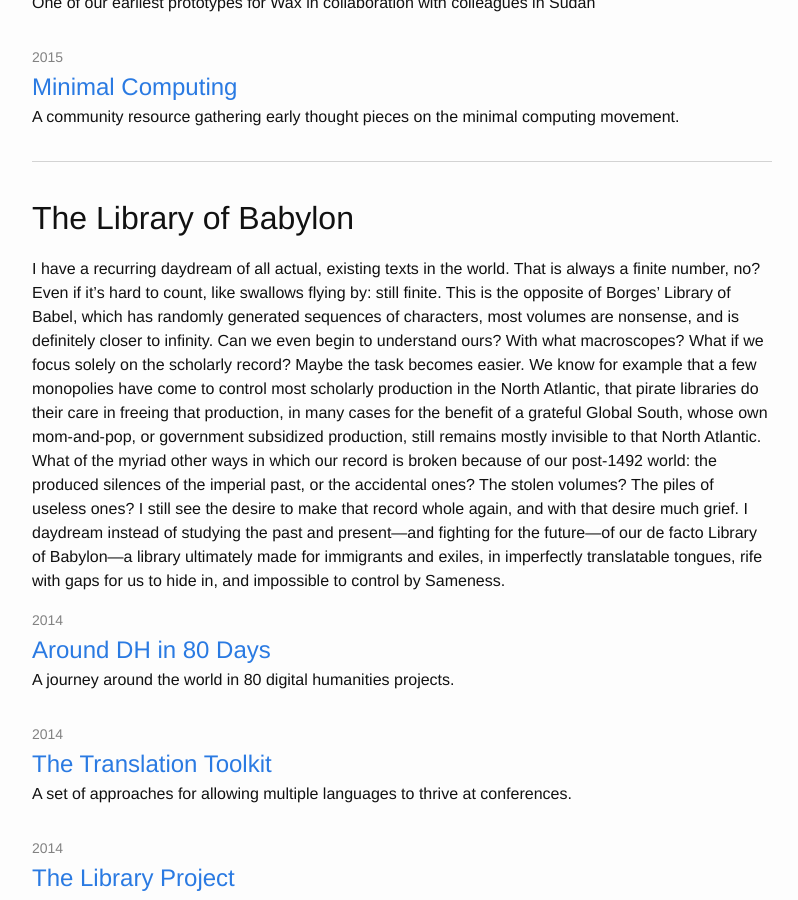
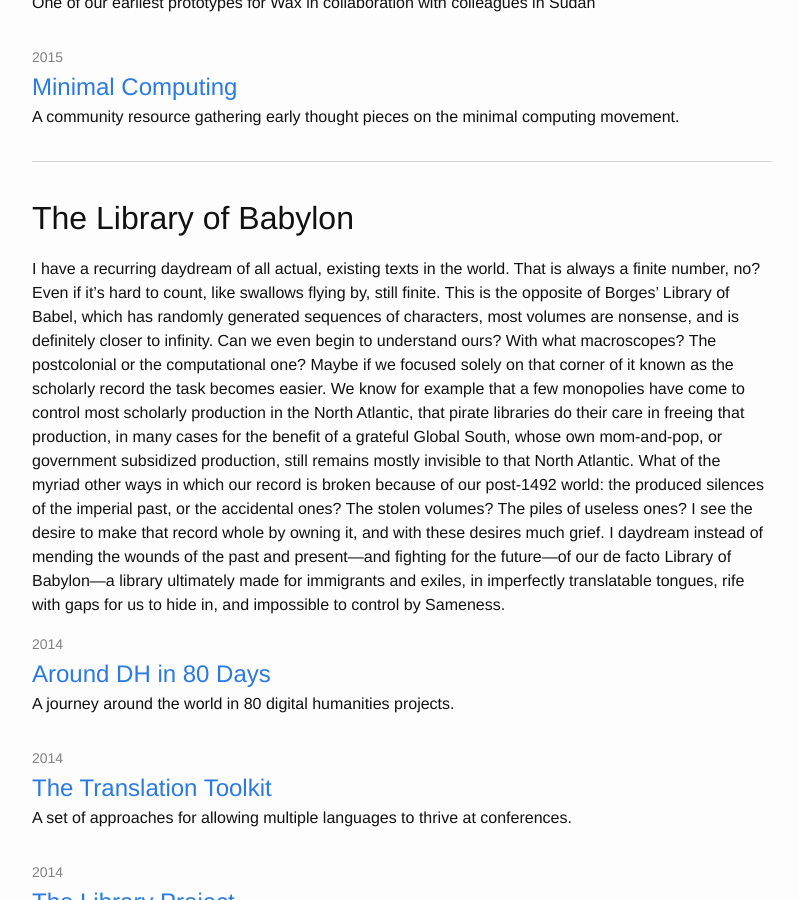
Before and after one commit to elotroalex/elotroalex, a Jekyll site: the page built from profiles.md, in a window 1280 px wide and 900 px high, scrolled down 6986 px. Shown: the whole window, without its empty margins (238-1036 px from the left). Built offline with Jekyll 4.4.1, drawn with Linux system fonts in a browser that asks for light colours; some of the changed text lies outside the part shown.

Commit message:
tweaks to babylon

```diff
--- a/profiles.md
+++ b/profiles.md
@@ -129,7 +129,7 @@ The digital divide works less like a two-sided coin, and more like different eco
 
 ## The Library of Babylon
 
-I have a recurring daydream of all actual, existing texts in the world. That is always a finite number, no? Even if it's hard to count, like swallows flying by: still finite. This is the opposite of Borges' Library of Babel, which has randomly generated sequences of characters, most volumes are nonsense, and is definitely closer to infinity. Can we even begin to understand ours? With what macroscopes? What if we focus solely on the scholarly record? Maybe the task becomes easier. We know for example that a few monopolies have come to control most scholarly production in the North Atlantic, that pirate libraries do their care in freeing that production, in many cases for the benefit of a grateful Global South, whose own mom-and-pop, or government subsidized production, still remains mostly invisible to that North Atlantic. What of the myriad other ways in which our record is broken because of our post-1492 world: the produced silences of the imperial past, or the accidental ones? The stolen volumes? The piles of useless ones? I still see the desire to make that record whole again, and with that desire much grief.  I daydream instead of studying the past and present---and fighting for the future---of our de facto Library of Babylon---a library ultimately made for immigrants and exiles, in imperfectly translatable tongues, rife with gaps for us to hide in, and impossible to control by Sameness.
+I have a recurring daydream of all actual, existing texts in the world. That is always a finite number, no? Even if it's hard to count, like swallows flying by, still finite. This is the opposite of Borges' Library of Babel, which has randomly generated sequences of characters, most volumes are nonsense, and is definitely closer to infinity. Can we even begin to understand ours? With what macroscopes? The postcolonial or the computational one? Maybe if we focused solely on that corner of it known as the scholarly record the task becomes easier. We know for example that a few monopolies have come to control most scholarly production in the North Atlantic, that pirate libraries do their care in freeing that production, in many cases for the benefit of a grateful Global South, whose own mom-and-pop, or government subsidized production, still remains mostly invisible to that North Atlantic. What of the myriad other ways in which our record is broken because of our post-1492 world: the produced silences of the imperial past, or the accidental ones? The stolen volumes? The piles of useless ones? I see the desire to make that record whole by owning it, and with these desires much grief.  I daydream instead of mending the wounds of the past and present---and fighting for the future---of our de facto Library of Babylon---a library ultimately made for immigrants and exiles, in imperfectly translatable tongues, rife with gaps for us to hide in, and impossible to control by Sameness.
 
 <ul class="post-list">
 {% assign babylon_projects = site.data.projects | where: "category","babylon" %}
```
Also changed, not shown: other parts of profiles.md (+1 -1 lines).
